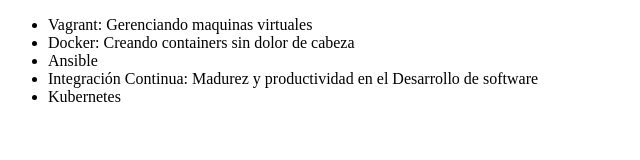
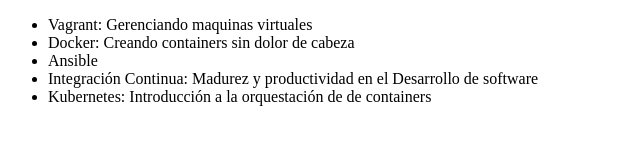
Before and after one commit to esneiderf91/alura-git, a plain HTML site: page index.html in a window 1280 px wide. Shown: the whole page, without its empty margins (0-640 px from the left). Drawn offline with Linux system fonts and the light colour scheme.

Commit message:
Modificando el nombre del curso de Kubernetes

```diff
--- a/index.html
+++ b/index.html
@@ -10,7 +10,7 @@
          <li> Docker: Creando containers sin dolor de cabeza </li>
          <li> Ansible </li>
          <li> Integración Continua: Madurez y productividad en el Desarrollo de software</li>
-         <li> Kubernetes </li>
+         <li> Kubernetes: Introducción a la orquestación de de containers </li>
      </ul>
 </body>
 </html>
```
